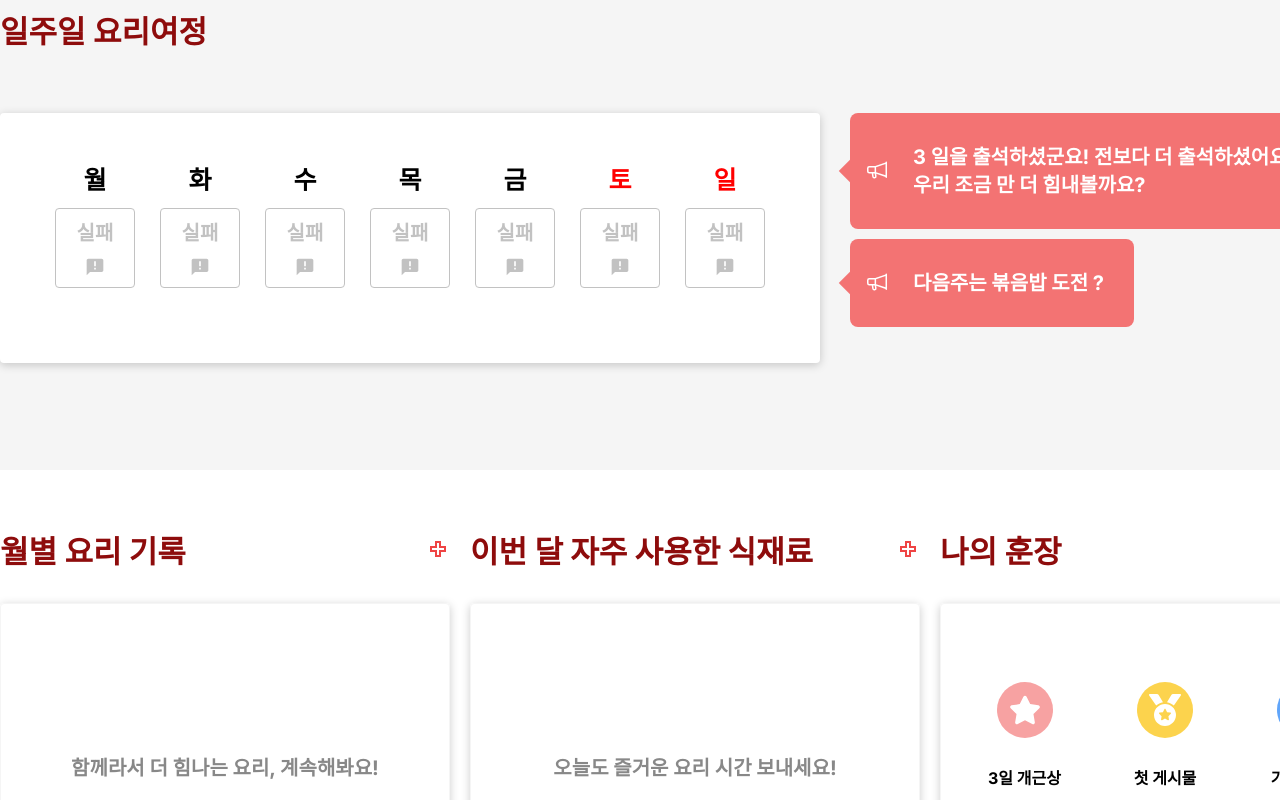
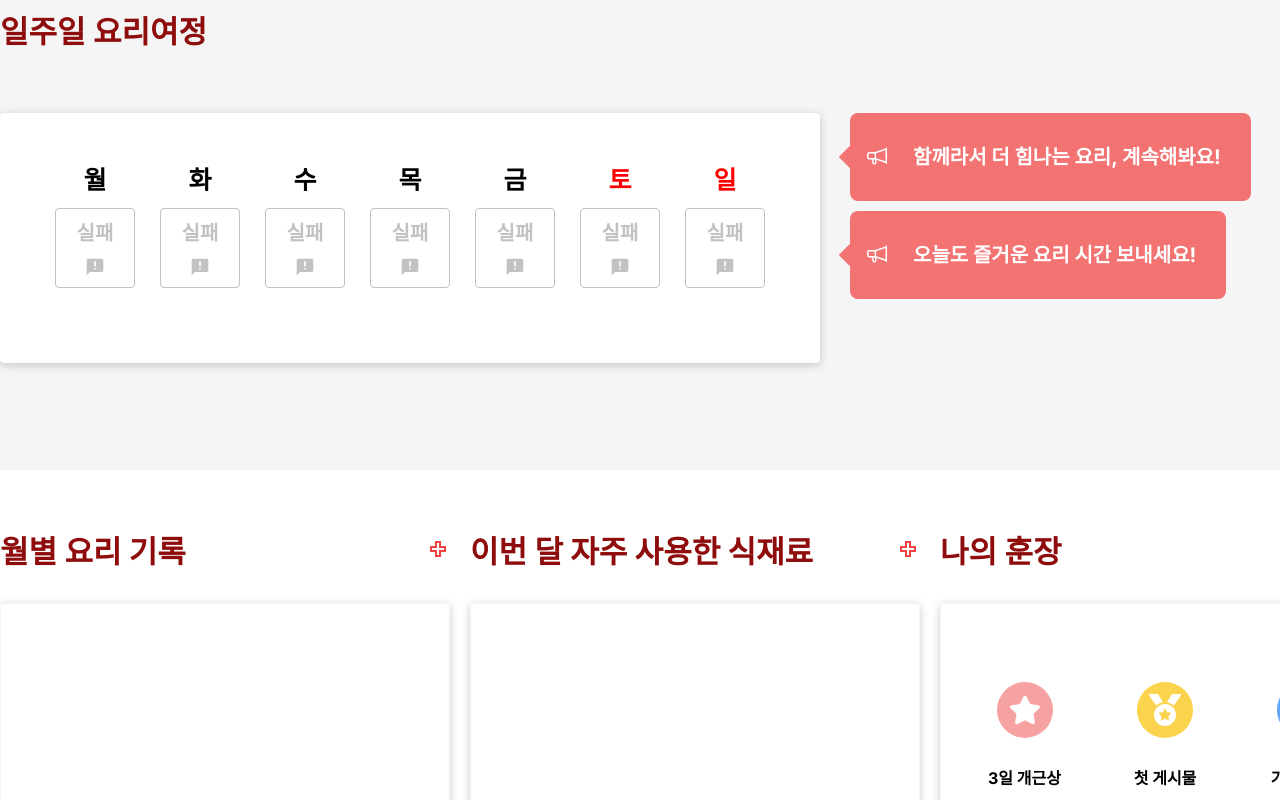
Before and after one commit to seastj/cookbab, a React (Create React App) app: page / in a window 1280 px wide. Shown: the part 1320-2120 px from the top of the page. Built offline with nearby package versions, Linux system fonts and the light colour scheme; no server answers.

Commit message:
[docs] 최종수정

```diff
--- a/src/components/CategoryGraph.jsx
+++ b/src/components/CategoryGraph.jsx
@@ -25,7 +25,7 @@ function CategoryGraph({ data }) {
   ) : (
     <p
       style={{
-        marginTop: "150px",
+        marginTop: "50%",
         textAlign: "center",
         fontWeight: "bold",
         fontSize: "20px",
--- a/src/components/CookTimeGraph.jsx
+++ b/src/components/CookTimeGraph.jsx
@@ -34,7 +34,7 @@ function CookTimeGraph({ data }) {
     return (
       <p
         style={{
-          marginTop: 150,
+          marginTop: "50%",
           textAlign: "center",
           fontWeight: "bold",
           fontSize: 20,
--- a/src/components/HomeWeekCook.jsx
+++ b/src/components/HomeWeekCook.jsx
@@ -5,6 +5,7 @@ import failIcon from "../images/fail_icon.svg";
 import megaphone from "../images/megaphone.svg";
 import success_w from "../images/success_white.svg";
 import styled from "@emotion/styled";
+import MemberMessage from "./randommessage/MemberMessage";
 
 const HomeWeek = styled.div`
   background-color: #f5f5f5;
@@ -204,8 +205,7 @@ function HomeWeekCook() {
                 <img src={megaphone} alt="megaphone" />
               </WeekCommentIcon>
               <WeekComment>
-                3 일을 출석하셨군요! 전보다 더 출석하셨어요! <br />
-                우리 조금 만 더 힘내볼까요?
+                <MemberMessage />
               </WeekComment>
             </WeekCommentBox>
             <WeekCommentBox>
@@ -213,7 +213,9 @@ function HomeWeekCook() {
               <WeekCommentIcon>
                 <img src={megaphone} alt="megaphone" />
               </WeekCommentIcon>
-              <WeekComment>다음주는 볶음밥 도전 ?</WeekComment>
+              <WeekComment>
+                <MemberMessage />
+              </WeekComment>
             </WeekCommentBox>
           </WeekCommentWrap>
         </WeekInner>
--- a/src/components/LevelCookGraph.jsx
+++ b/src/components/LevelCookGraph.jsx
@@ -25,7 +25,7 @@ function LevelCookGraph({ data }) {
     return (
       <p
         style={{
-          marginTop: 150,
+          marginTop: "50%",
           textAlign: "center",
           fontWeight: "bold",
           fontSize: 20,
--- a/src/components/MonthCookGraph.jsx
+++ b/src/components/MonthCookGraph.jsx
@@ -88,7 +88,7 @@ function MonthCookGraph({ monthlyCounts }) {
   ) : (
     <p
       style={{
-        marginTop: "150px",
+        marginTop: "50%",
         textAlign: "center",
         fontWeight: "bold",
         fontSize: "20px",
--- a/src/components/TierGraph.jsx
+++ b/src/components/TierGraph.jsx
@@ -13,7 +13,7 @@ function TierGraph({ data }) {
     return (
       <p
         style={{
-          marginTop: 150,
+          marginTop: "50%",
           textAlign: "center",
           fontWeight: "bold",
           fontSize: 20,
--- a/src/components/modal/customerservicemodal/CustomerServiceModal.jsx
+++ b/src/components/modal/customerservicemodal/CustomerServiceModal.jsx
@@ -47,9 +47,9 @@ function CustomerServiceModal({ closeCs }) {
             </select>
           </div>
           <textarea
-            type="text"
             className="cs_text"
-            value={e => setContent(e.target.value)}
+            value={content}
+            onChange={e => setContent(e.target.value)}
             placeholder="문의 내용"
           />
           <div className="cs_bts">
```
